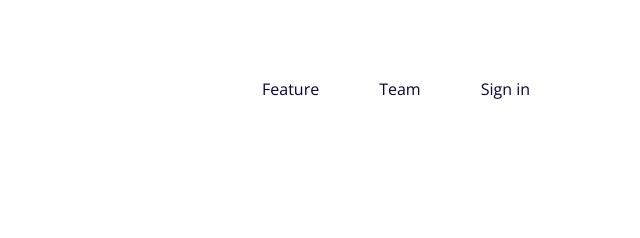
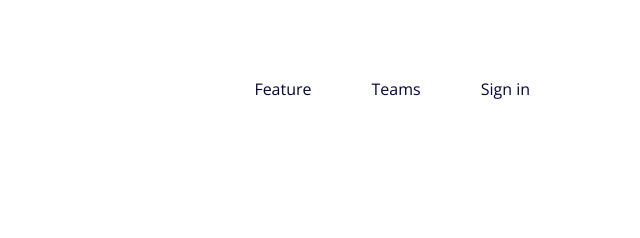
Before and after one commit to UberR3mox/Fylo-Landing-Page, a plain HTML site: page index.html in a window 1280 px wide. Shown: the top 238 px of the page, 640-1280 px from the left. Drawn offline with nearby package versions, Linux system fonts and the light colour scheme; a web font is replaced by a local one.

Commit message:
index.html

```diff
--- a/index.html
+++ b/index.html
@@ -25,7 +25,7 @@
       <nav>
         <ul>
           <li><a href="">Feature</a></li>
-          <li><a href="#team">Team</a></li>
+          <li><a href="#team">Teams</a></li>
           <li><a href="">Sign in</a></li>
         </ul>
       </nav>
```
